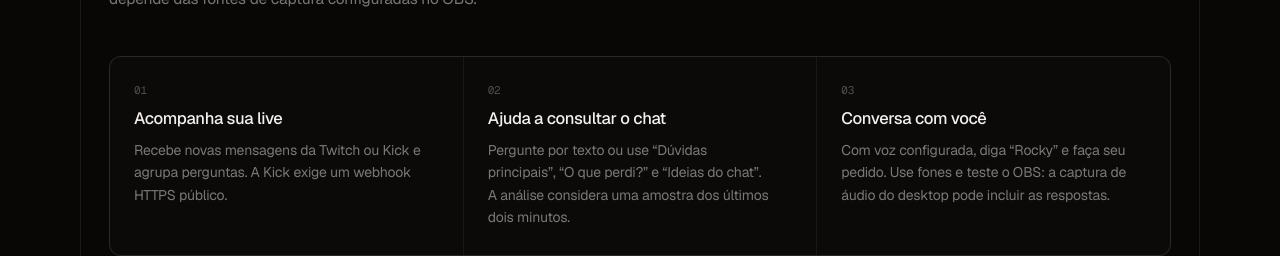
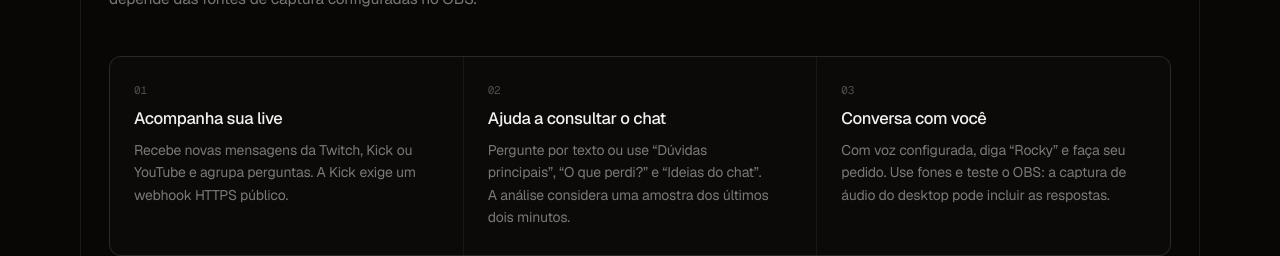
Before and after one commit to opensources-com-br/rocky, a Next.js app in the folder apps/web/: page / in a window 1280 px wide. Shown: the part 1820-2076 px from the top of the page. Built offline with nearby package versions, Linux system fonts and the light colour scheme.

Commit message:
feat: add YouTube to the landing workflow

```diff
--- a/apps/web/content/landing/steps.js
+++ b/apps/web/content/landing/steps.js
@@ -2,7 +2,7 @@ export const steps = [
   {
     "n": "01",
     "title": "Acompanha sua live",
-    "text": "Recebe novas mensagens da Twitch ou Kick e agrupa perguntas. A Kick exige um webhook HTTPS público."
+    "text": "Recebe novas mensagens da Twitch, Kick ou YouTube e agrupa perguntas. A Kick exige um webhook HTTPS público."
   },
   {
     "n": "02",
```
